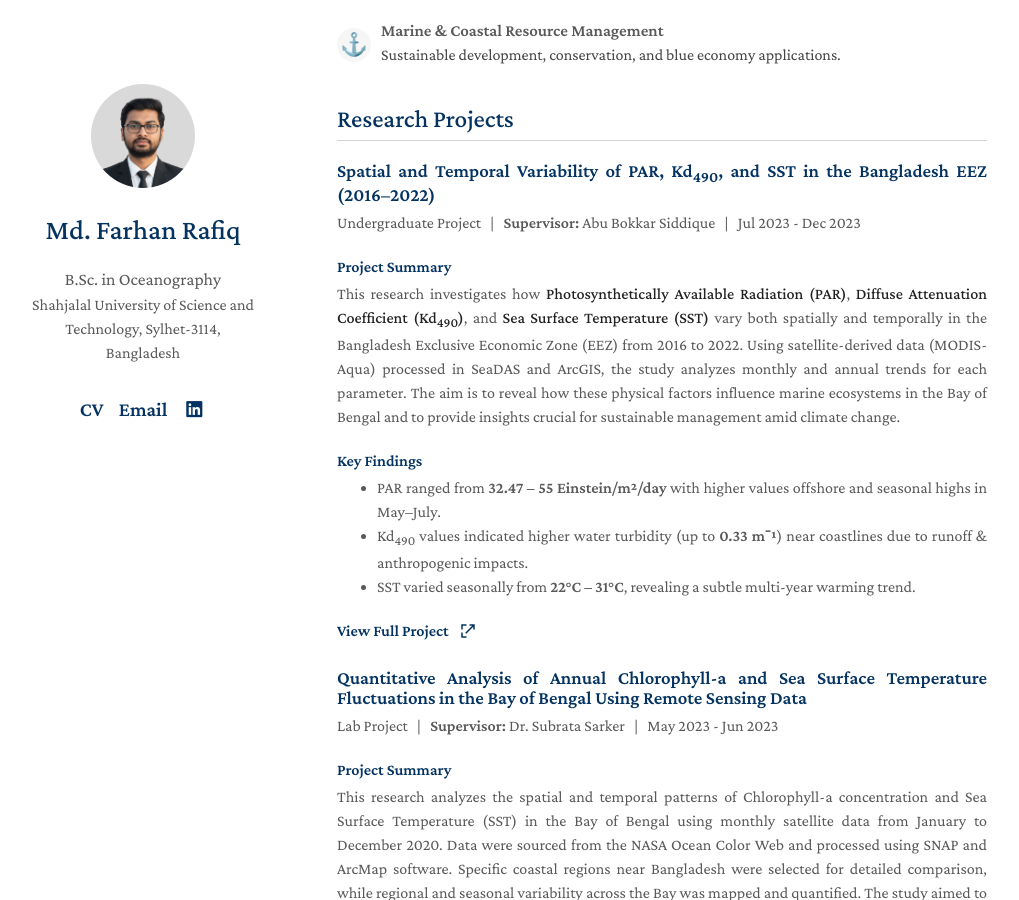
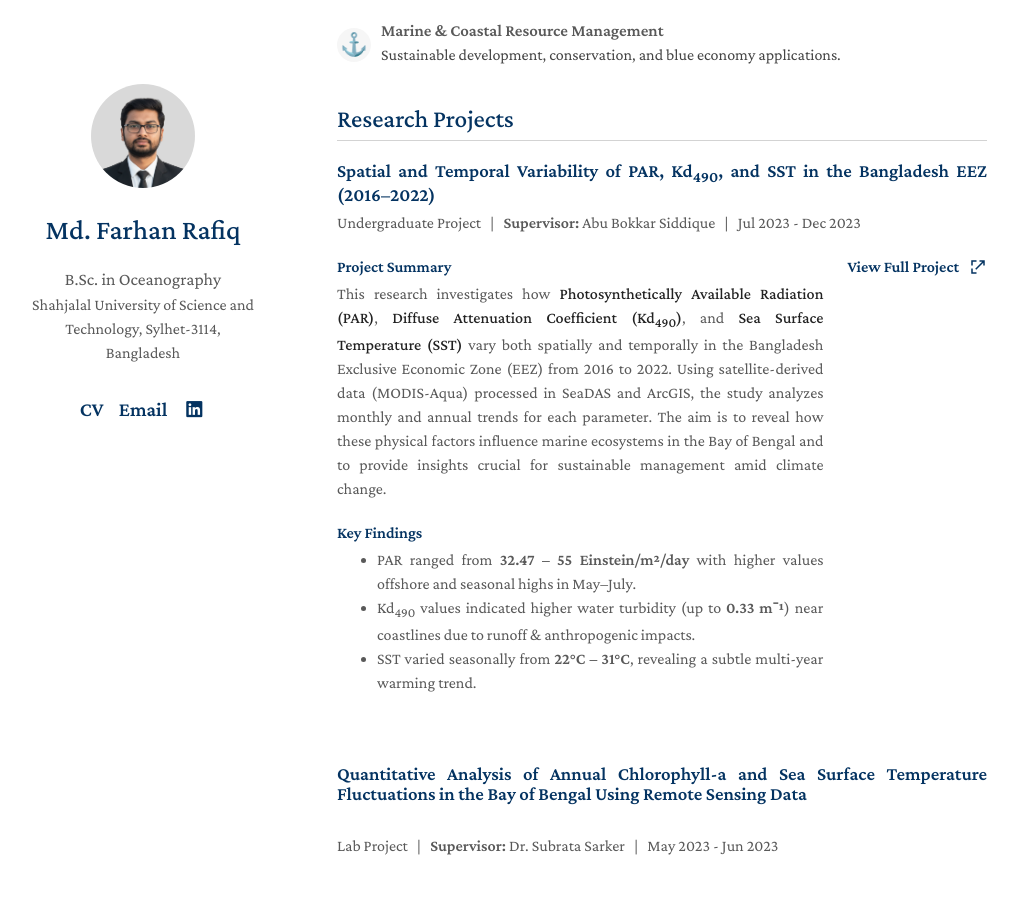
Before and after one commit to farhan-rafiq/farhan-rafiq.github.io, a Jekyll site: the page built from index.md, in a window 1280 px wide and 900 px high, scrolled down 780 px. Shown: the whole window, without its empty margins (133-1152 px from the left). Built offline with Jekyll 4.4.1, drawn with Linux system fonts in a browser that asks for light colours; a style sheet for code colours, icons or effects is not loaded.

Commit message:
Update index.md

```diff
--- a/index.md
+++ b/index.md
@@ -106,18 +106,16 @@ layout: homepage
   <div style="flex:2; min-width:320px;">
 
   <h4 style="margin-bottom:.2em;">Project Summary</h4>
-      <div style="text-align: justify;">
-      <p> This research investigates how <strong>Photosynthetically Available Radiation (PAR)</strong>, <strong>Diffuse Attenuation Coefficient (Kd<sub>490</sub>)</strong>, and <strong>Sea Surface Temperature (SST)</strong> vary both spatially and temporally in the Bangladesh Exclusive Economic Zone (EEZ) from 2016 to 2022. Using satellite-derived data (MODIS-Aqua) processed in SeaDAS and ArcGIS, the study analyzes monthly and annual trends for each parameter. The aim is to reveal how these physical factors influence marine ecosystems in the Bay of Bengal and to provide insights crucial for sustainable management amid climate change.</p>
-      </div>
+
+   <p> This research investigates how <strong>Photosynthetically Available Radiation (PAR)</strong>, <strong>Diffuse Attenuation Coefficient (Kd<sub>490</sub>)</strong>, and <strong>Sea Surface Temperature (SST)</strong> vary both spatially and temporally in the Bangladesh Exclusive Economic Zone (EEZ) from 2016 to 2022. Using satellite-derived data (MODIS-Aqua) processed in SeaDAS and ArcGIS, the study analyzes monthly and annual trends for each parameter. The aim is to reveal how these physical factors influence marine ecosystems in the Bay of Bengal and to provide insights crucial for sustainable management amid climate change.</p>
 
   <h4 style="margin-bottom:.2em;">Key Findings</h4>
-       <div style="text-align: justify;">
-          <ul style="margin-top:0;">
+   <ul style="margin-top:0;">
             <li>PAR ranged from <b>32.47 – 55 Einstein/m²/day</b> with higher values offshore and seasonal highs in May–July.</li>
             <li>Kd<sub>490</sub> values indicated higher water turbidity (up to <b>0.33 m⁻¹</b>) near coastlines due to runoff &amp; anthropogenic impacts.</li>
             <li>SST varied seasonally from <b>22°C – 31°C</b>, revealing a subtle multi-year warming trend.</li>
           </ul>
-       </div>
+   </div>
 
 <h4 style="margin-bottom: .2em;">
   <a href="./projects/undergrad_project.pdf"
@@ -137,35 +135,19 @@ layout: homepage
   <p style="margin-top: 0;">Lab Project &nbsp; | &nbsp; <b>Supervisor:</b> Dr. Subrata Sarker &nbsp; | &nbsp; May 2023 - Jun 2023</p>
   <div style="display:flex; flex-wrap:wrap; gap:1.5em;">
 
-    <!-- Representative Project Image
-    <div style="flex:1; gap: 10px; flex-wrap: wrap;">
+   <div style="flex:2; min-width:320px;">
 
-      <img src="./projects/study_area.png"
-      alt="study_area" style="width:50%; border-radius:0px; box-shadow:0 2px 8px #bbb;">
-      <img src="./projects/PAR.png"
-      alt="PAR" style="width:50%; border-radius:0px; box-shadow:0 2px 8px #bbb;">
-      <img src="./projects/KD.png"
-      alt="KD" style="width:50%; border-radius:0px; box-shadow:0 2px 8px #bbb;">
-      <img src="./projects/SST.png"
-      alt="SST" style="width:50%; border-radius:0px; box-shadow:0 2px 8px #bbb;">
-     </div> -->
+  <h4 style="margin-bottom:.2em;">Project Summary</h4>
 
-    <!-- Project Highlights -->
-    <div style="flex:2; min-width:320px;">
-
-      <h4 style="margin-bottom:.2em;">Project Summary</h4>
-      <div style="text-align: justify;">
-      <p> This research analyzes the spatial and temporal patterns of Chlorophyll-a concentration and Sea Surface Temperature (SST) in the Bay of Bengal using monthly satellite data from January to December 2020. Data were sourced from the NASA Ocean Color Web and processed using SNAP and ArcMap software. Specific coastal regions near Bangladesh were selected for detailed comparison, while regional and seasonal variability across the Bay was mapped and quantified. The study aimed to enrich understanding of marine ecological dynamics and climate processes in the Bay of Bengal, providing valuable data for marine research and management.</p>
+  <p> This research analyzes the spatial and temporal patterns of Chlorophyll-a concentration and Sea Surface Temperature (SST) in the Bay of Bengal using monthly satellite data from January to December 2020. Data were sourced from the NASA Ocean Color Web and processed using SNAP and ArcMap software. Specific coastal regions near Bangladesh were selected for detailed comparison, while regional and seasonal variability across the Bay was mapped and quantified. The study aimed to enrich understanding of marine ecological dynamics and climate processes in the Bay of Bengal, providing valuable data for marine research and management.</p>
       </div>
 
-       <h4 style="margin-bottom:.2em;">Key Findings</h4>
-       <div style="text-align: justify;">
-          <ul style="margin-top:0;">
+  <h4 style="margin-bottom:.2em;">Key Findings</h4>
+         <ul style="margin-top:0;">
             <li>Chlorophyll-a levels were <b>lowest</b> in May and peaked in August, indicating strong seasonal variation.</li>
             <li>Sea Surface Temperature (SST) <b>increased</b> gradually from January, peaked in May, then declined after October.</li>
             <li>There was a <b>negative correlation</b> between chlorophyll-a and SST: higher chlorophyll was found when SST was lower.</li>
-            </ul>
-      </div>
+         </ul>
 
 <h4 style="margin-bottom: .2em;">
   <a href="./projects/4_1_project.pdf"
```
